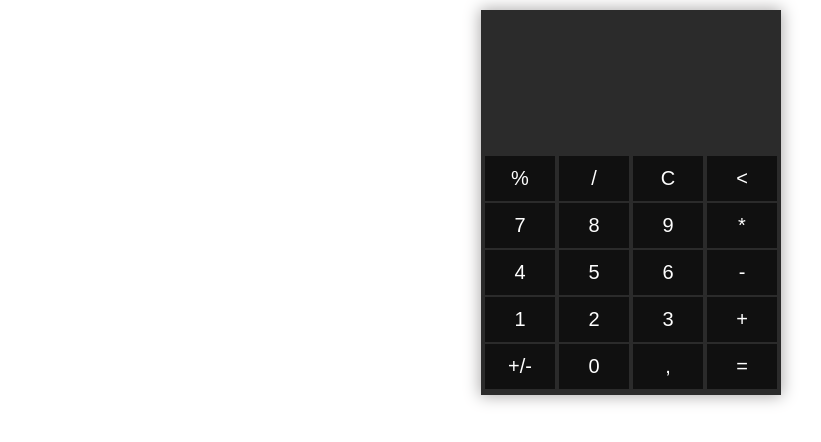
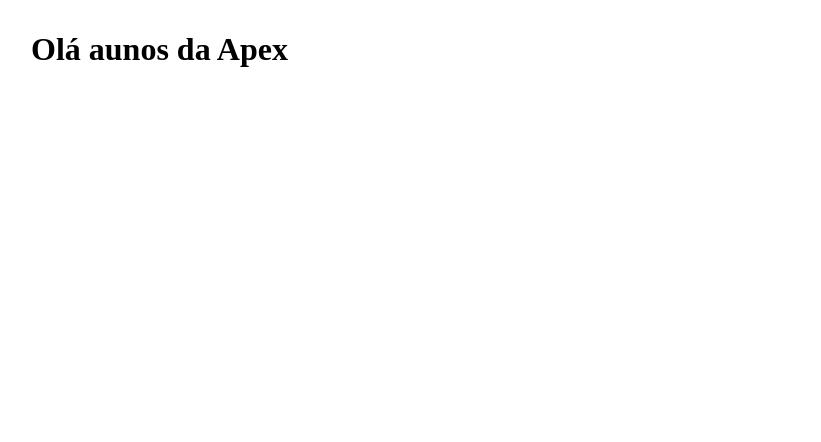
Before and after one commit to MestreDosMagros/MestreDosMagros.github.io, a plain HTML site: page index.html in a window 1280 px wide. Shown: the whole page, without its empty margins (9-830 px from the left). Drawn offline with Linux system fonts and the light colour scheme.

Commit message:
segundo commit

```diff
--- a/index.html
+++ b/index.html
@@ -7,48 +7,7 @@
 </head>
 
 <body>
-    <div class="container">
-        <div class="card">
-            <div class="row">
-                <input id="visorResultado" class="visorResultado" type="text">
-                <input id="visorPrincipal" class="visor" type="text">
-            </div>
-            <div class="row">
-                <button onclick="porcentagem()" class="button">%</button>
-                <button onclick="divisao()" class="button">/</button>
-                <button onclick="limparTela()" class="button">C</button>
-                <button onclick="apagarUltimo()" class="button"><</button>
-            </div>
-            <div class="row">
-                <button onclick="adicionar7()" class="button">7</button>
-                <button onclick="adicionar8()" class="button">8</button>
-                <button onclick="adicionar9()" class="button">9</button>
-                <button onclick="multiplicacao()" class="button">*</button>
-            </div>
-
-            <div class="row">
-                <button onclick="adicionar4()" class="button">4</button>
-                <button onclick="adicionar5()" class="button">5</button>
-                <button onclick="adicionar6()" class="button">6</button>
-                <button onclick="subtracao()" class="button">-</button>
-            </div>
-
-            <div class="row">
-                <button onclick="adicionar1()" class="button">1</button onclick="adicionar1()">
-                <button onclick="adicionar2()" class="button">2</button>
-                <button onclick="adicionar3()" class="button">3</button>
-                <button onclick="adicao()" class="button">+</button>
-            </div>
-
-            <div class="row">
-                <button onclick="mudarSinal()" class="button">+/-</button>
-                <button onclick="adicionar0()" class="button">0</button>
-                <button onclick="adicionarPonto()" class="button">,</button>
-                <button onclick="resultado()" class="button">=</button>
-            </div>
-
-        </div>
-    </div>
+   <h1>Olá aunos da Apex</h1>
 
     <script src="./index.js"></script>
 </body>
```
